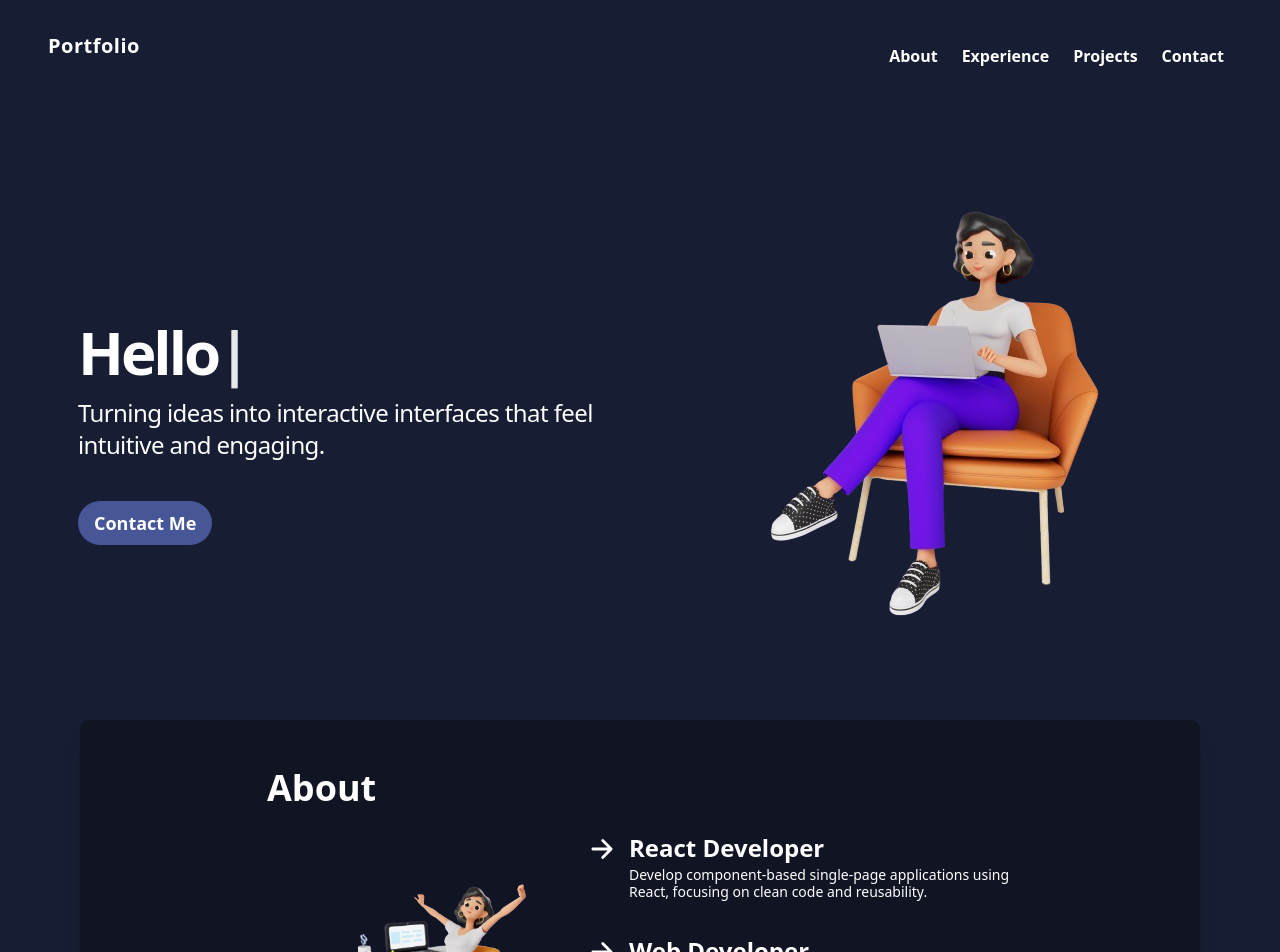
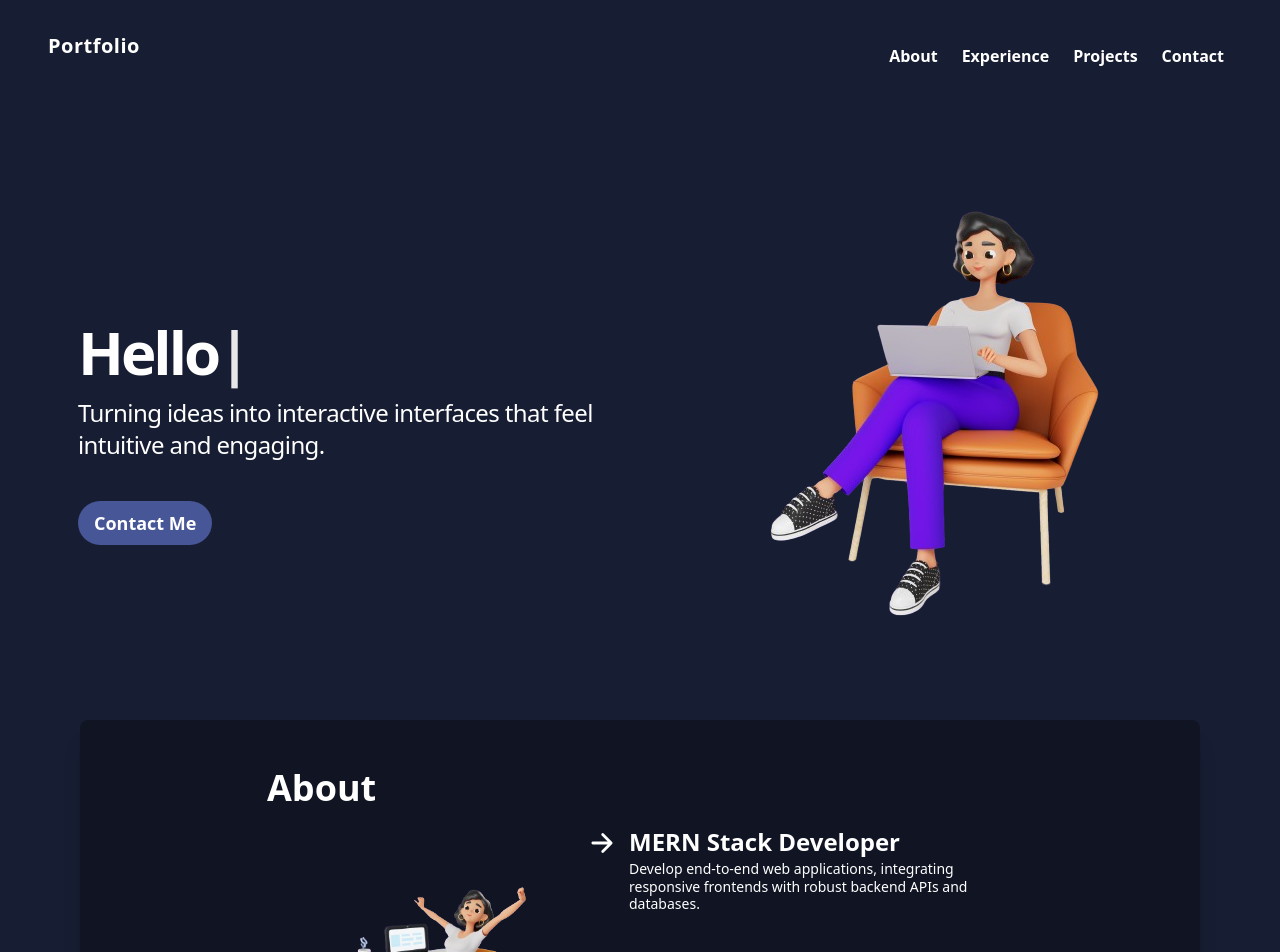
Before and after one commit to Anjali-Nagar-Tech/Portfolio, a React (Vite) app: page / in a window 1280 px wide. Shown: the top 952 px of the page. Built offline with nearby package versions, Linux system fonts and the light colour scheme.

Commit message:
Update About.jsx

```diff
--- a/src/Components/About/About.jsx
+++ b/src/Components/About/About.jsx
@@ -14,8 +14,8 @@ const  About = () => {
                     <div className='flex gap-3 py-4'>
                         <IoArrowForward size={30} className='mt-1'/>
                         <span className='w-96'>
-                            <h1 className='text-xl md:text-2xl font-semibold leading-normal'>React Developer</h1>
-                            <p className='text-sm md:text-md leading-tight'>Develop component-based single-page applications using React, focusing on clean code and reusability. </p>
+                            <h1 className='text-xl md:text-2xl font-semibold leading-normal'>MERN Stack Developer</h1>
+                            <p className='text-sm md:text-md leading-tight'>Develop end-to-end web applications, integrating responsive frontends with robust backend APIs and databases.</p>
                         </span>
                     </div>
 
```
